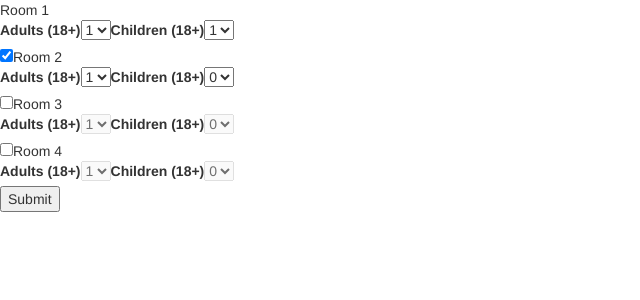
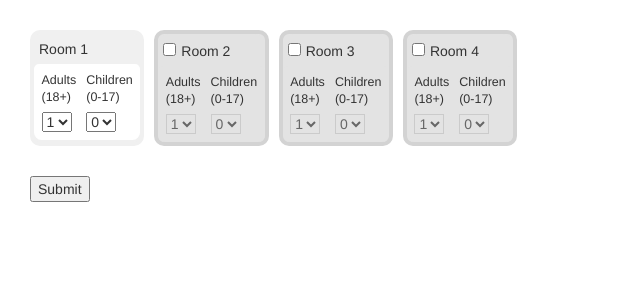
Before and after one commit to henryhedges/henryhedges_hilton_code_assessment, a Next.js app in the folder Assessment_2/: page / in a window 1280 px wide. Shown: the top 300 px of the page, without its empty margins (0-640 px from the left). Built offline with nearby package versions, Linux system fonts and the light colour scheme.

Commit message:
added styles for cards

```diff
--- a/Assessment_2/components/index/Content/RoomCard/index.js
+++ b/Assessment_2/components/index/Content/RoomCard/index.js
@@ -1,14 +1,14 @@
-import React from "react";
+import React, { Fragment } from "react";
 
 class RoomCard extends React.Component {
   createNumericOptions(limit = 2, type) {
-    const options = [];
+    const options = []
 
     for (let i = 0; i < limit; i++) {
       options.push(<option key={`${i}-${type}`} value={i}>{i}</option>)
     }
 
-    return options;
+    return options
   }
 
   render() {
@@ -25,31 +25,84 @@ class RoomCard extends React.Component {
     const isFirstRoom = roomNumber === 1
 
     return (
-      <div className='room-card'>
-        <div>
+      <Fragment>
+        <div className={`index_content_room-card ${!selected && '--disabled'}`}>
+          <div className='inputwrapper'>
             { !isFirstRoom && (
-              <span>
                 <input checked={selected} type='checkbox' onChange={(e) => inputChange(roomKey, 'selected', e.target.checked)}/>
-              </span>
               )
             }
-          <span>Room {roomNumber}</span>
+            <h5 className='roomname'>Room {roomNumber}</h5>
           </div>
-        <div>
-          <span>
-            <label>Adults (18+)</label>
+          <div className='selectcontainer'>
+            <span className='selectwrapper'>
+              <label>Adults<br/>(18+)</label>
               <select disabled={!selected} value={adults} onChange={(e) => selectedChange(roomKey, 'adults', e.target.value)}>
                 { this.createNumericOptions() }
               </select>
             </span>
-          <span>
-            <label>Children (18+)</label>
+            <span className='selectwrapper'>
+              <label>Children<br/>(0-17)</label>
               <select disabled={!selected} value={kids} onChange={(e) => selectedChange(roomKey, 'kids', e.target.value)}>
                 { this.createNumericOptions(4) }
               </select>
             </span>
           </div>
         </div>
+        <style jsx>{`
+        .index_content_room-card:not(:last-child){
+          margin-right: 1rem;
+        }
+
+        .index_content_room-card {
+          background: #F0F0F0;
+          border-radius: 1rem;
+          border: .4rem solid #F0F0F0;
+        }
+
+        .index_content_room-card.--disabled {
+          border: .4rem solid #D3D3D3;
+        }
+
+        .index_content_room-card.--disabled,
+        .index_content_room-card.--disabled *,
+        .index_content_room-card.--disabled .selectcontainer  {
+          background: #E3E3E3;
+        }
+
+        .index_content_room-card .inputwrapper {
+          border-radius: 1rem 1rem 0 0;
+          padding: .5rem;
+        }
+
+        .index_content_room-card .inputwrapper > .roomname {
+          display: inline-block;
+          margin: 0;
+        }
+
+        .index_content_room-card .inputwrapper > input {
+          margin-right: .5rem;
+        }
+
+        .index_content_room-card .selectcontainer {
+          display: flex;
+          background: white;
+          border-radius: .5rem .5rem .75rem .75rem;
+          padding: .75rem;
+        }
+
+        .index_content_room-card .selectwrapper:first-child {
+          margin-right: 1rem;
+        }
+
+        .index_content_room-card .selectwrapper > label {
+          display: block;
+          font-size: 1.25rem;
+          font-weight: 400;
+        }
+
+      `}</style>
+    </Fragment>
     );
   }
 }
--- a/Assessment_2/components/index/Content/index.js
+++ b/Assessment_2/components/index/Content/index.js
@@ -95,9 +95,20 @@ class Content extends React.Component {
 
   render() {
     return (
-      <form onSubmit={this.submit}>
-        {this.renderRooms(this.state.roomsOrder)}
+      <form className="index_content" onSubmit={this.submit}>
+        <div className="roomcardcontainer">
+          {this.renderRooms(this.state.roomsOrder)}
+        </div>
         <button type='submit'>Submit</button>
+        <style jsx>{`
+          .index_content {
+            padding: 3rem;
+          }
+          .index_content > .roomcardcontainer {
+            display: flex;
+            margin-bottom: 3rem;
+          }
+        `}</style>
       </form>
     )
   }
--- a/Assessment_2/pages/index.js
+++ b/Assessment_2/pages/index.js
@@ -10,7 +10,7 @@ const App = (props) => (
 
 App.getInitialProps = () => {
   return {
-    data,
+    data: [],
     maxRooms: 4
   }
 }
```
Lines whose indentation alone changed are shown as unchanged.
